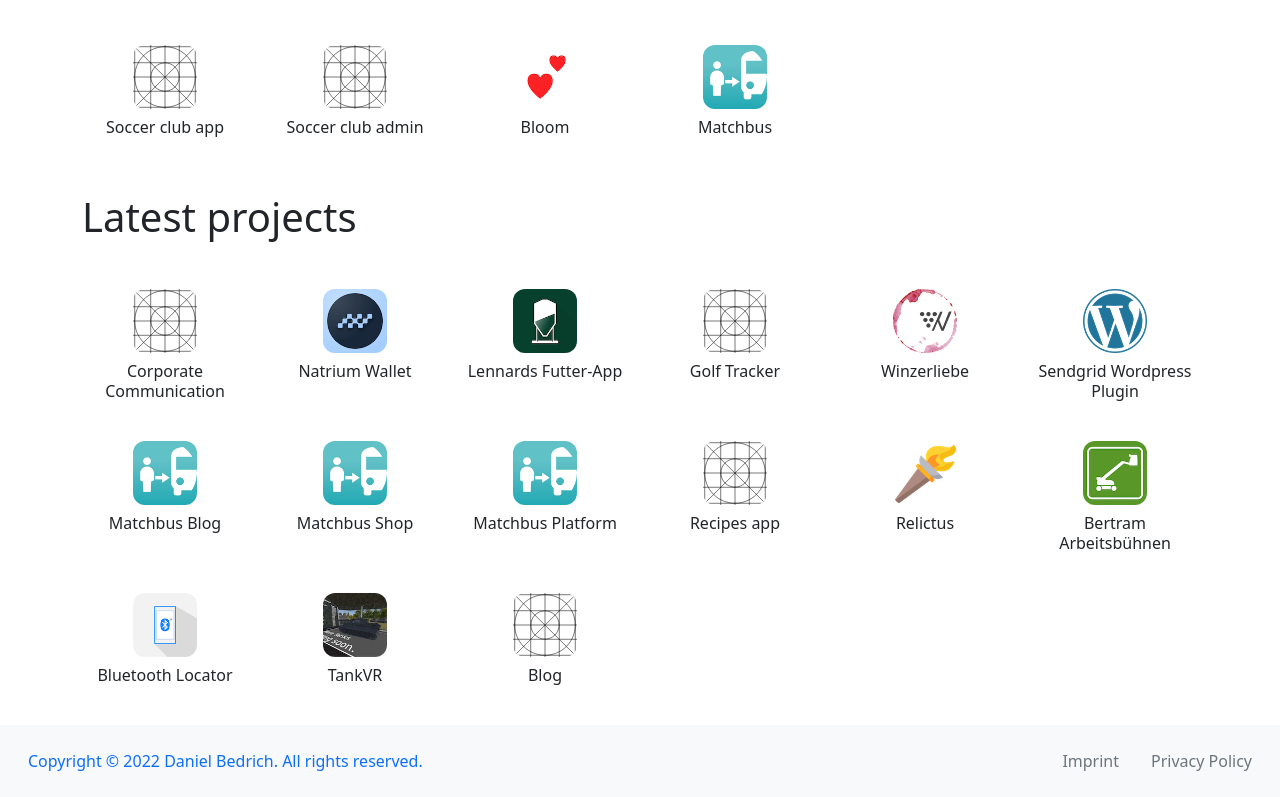
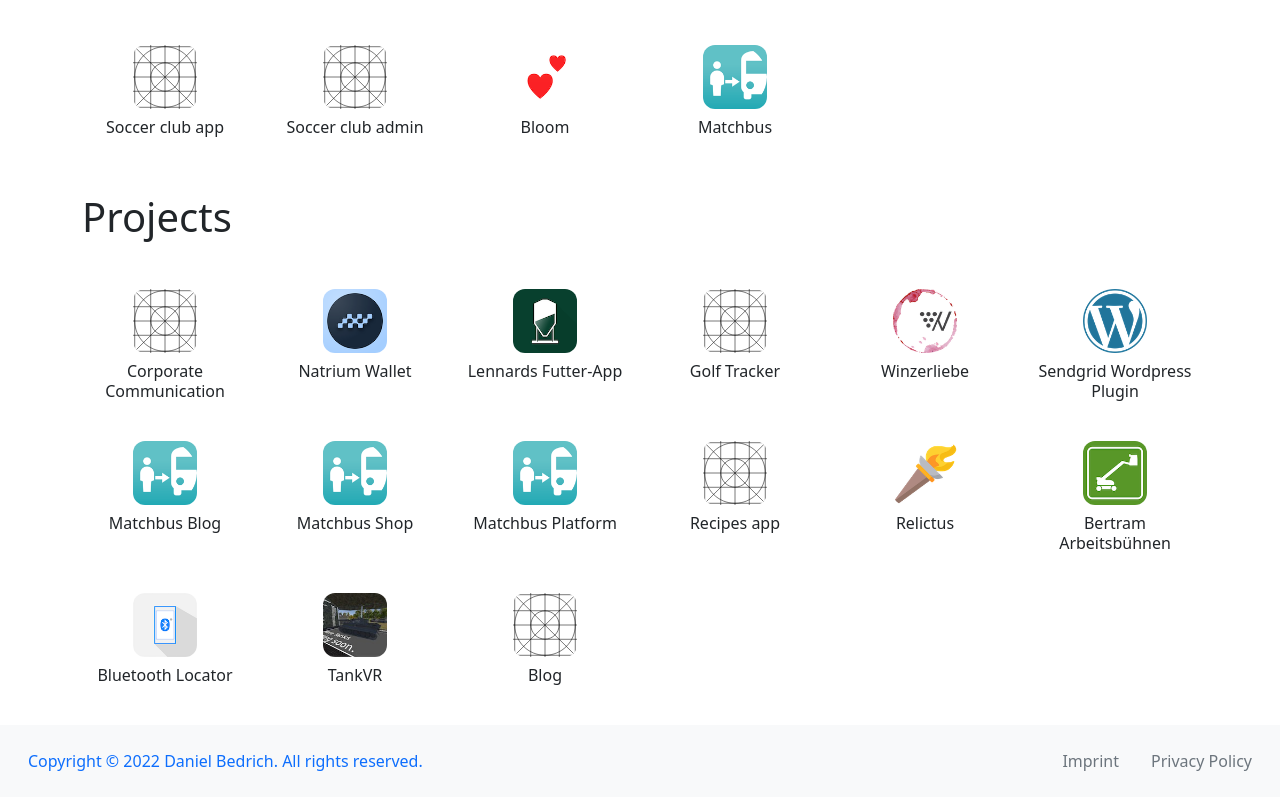
Before and after one commit to Hebrasco/hebrasco.github.io, a React (Create React App) app: page / in a window 1280 px wide. Shown: the part 1396-2193 px from the top of the page. Built offline with nearby package versions, Linux system fonts and the light colour scheme.

Commit message:
Remove old code

```diff
--- a/src/components/Home/components/Projects/Projects.tsx
+++ b/src/components/Home/components/Projects/Projects.tsx
@@ -14,18 +14,7 @@ const NON_HIGHLIGHTED_PROJECTS = myProjects.filter(
 )
 
 export default function Projects(): JSX.Element {
-  const [isShowMoreProjects, setIsShowMoreProjects] = useState(false)
   const showMoreProjectsRef: React.RefObject<HTMLInputElement> = createRef()
-
-  function showMoreProjectsPressed() {
-    const moreProjectsWrapper = showMoreProjectsRef.current
-
-    setIsShowMoreProjects(true)
-
-    if (moreProjectsWrapper) {
-      moreProjectsWrapper.classList.add('showing')
-    }
-  }
 
   function getProjectApp(project: ProjectModel, index: number): JSX.Element {
     const extraLargeSize = 2
@@ -55,7 +44,7 @@ export default function Projects(): JSX.Element {
         <Section title="Highlighted projects">
           <Row>{HIGHLIGHTED_PROJECTS.map(getProjectApp)}</Row>
         </Section>
-        <Section xs title={isShowMoreProjects ? 'Projects' : 'Latest projects'}>
+        <Section xs title="Projects">
           <Row>{NON_HIGHLIGHTED_PROJECTS.map(getProjectApp)}</Row>
         </Section>
       </Container>
```
